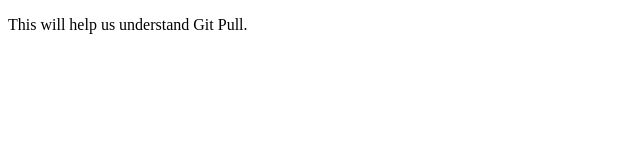
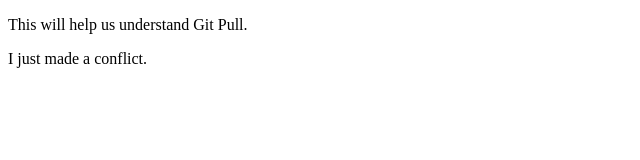
Before and after one commit to domase/LoveDataGitHub-tutorial, a plain HTML site: page index.html in a window 1280 px wide. Shown: the whole page, without its empty margins (0-640 px from the left). Drawn offline with Linux system fonts and the light colour scheme.

Commit message:
create a conflict in index.html

```diff
--- a/index.html
+++ b/index.html
@@ -5,5 +5,6 @@
   </head>
   <body>
     <p>This will help us understand Git Pull.</p>
+    <p>I just made a conflict.</p>
   </body>
 </html>
```
